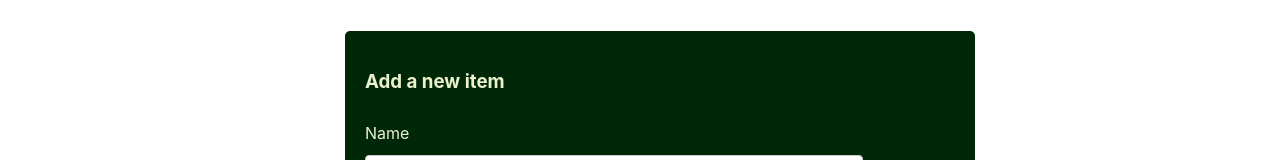
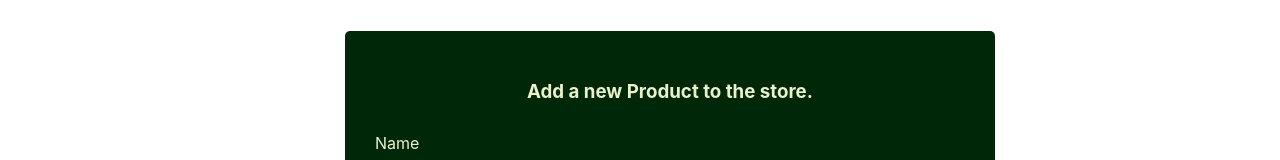
Before and after one commit to RonnieGarcia1/CTA-store-app, a React (Create React App) app in the folder front-end/: page /products/new in a window 1280 px wide. Shown: the part 173-333 px from the top of the page. Built offline with nearby package versions, Linux system fonts and the light colour scheme; no server answers.

Commit message:
edit form, new form styling

```diff
--- a/front-end/src/App.css
+++ b/front-end/src/App.css
@@ -3,15 +3,15 @@
 }
 
 input{
-    width:20%;
+    width:82%;
 }
 
 input[type=text] {
-    transition: width 0.4s ease-in-out;
+  transition: width 0.6s ease-in-out;
 }
 
   input[type=text]:focus {
-    width: 40%;
+    width: 96%;
 }
 
 nav {
@@ -164,7 +164,7 @@ label {
 
 input[type=submit] {
     width: 50%;
-    background-color: #04AA6D;
+    background-color: #9a9a9a;
     color: white;
     padding: 12px 20px;
     border: none;
@@ -177,16 +177,20 @@ input[type=submit]:hover {
 }
 
 .new-form {
-      margin-left: 25%;
-    width: 50%;
-    border-radius: 5px;
-    color: rgb(235, 241, 204);
-    background-color:rgb(0, 39, 8);
-    padding: 20px;
+  background-color: #002708;
+  border-radius: 5px;
+  color: #ebf1cc;
+  margin-left: 25%;
+  padding: 30px;
+  width: 50%;
 }
 
 .new-product-form{
     margin: 50px;
+}
+
+.new-form-header{
+  text-align: center;
 }
 
 .edit-form{
--- a/front-end/src/components/EditProductForm.js
+++ b/front-end/src/components/EditProductForm.js
@@ -39,7 +39,7 @@ function EditProductForm(){
 
     return(
         <div className="new-form">
-             <h3>Edit Product</h3>
+             <h3 className="new-form-header">Edit Product</h3>
             <form onSubmit={handleSubmit}>
                 <label htmlFor="Name">Product Name</label>
                 <br></br>
--- a/front-end/src/components/NewProductForm.js
+++ b/front-end/src/components/NewProductForm.js
@@ -28,7 +28,7 @@ const NewProductForm = () => {
     };
     return (
         <div className="new-form">
-            <h3>Add a new item</h3>
+            <h3 className="new-form-header">Add a new Product to the store.</h3>
             <form onSubmit={handleSubmit}>
                 <label htmlFor="Name">Name</label>
                 <br></br>
```
